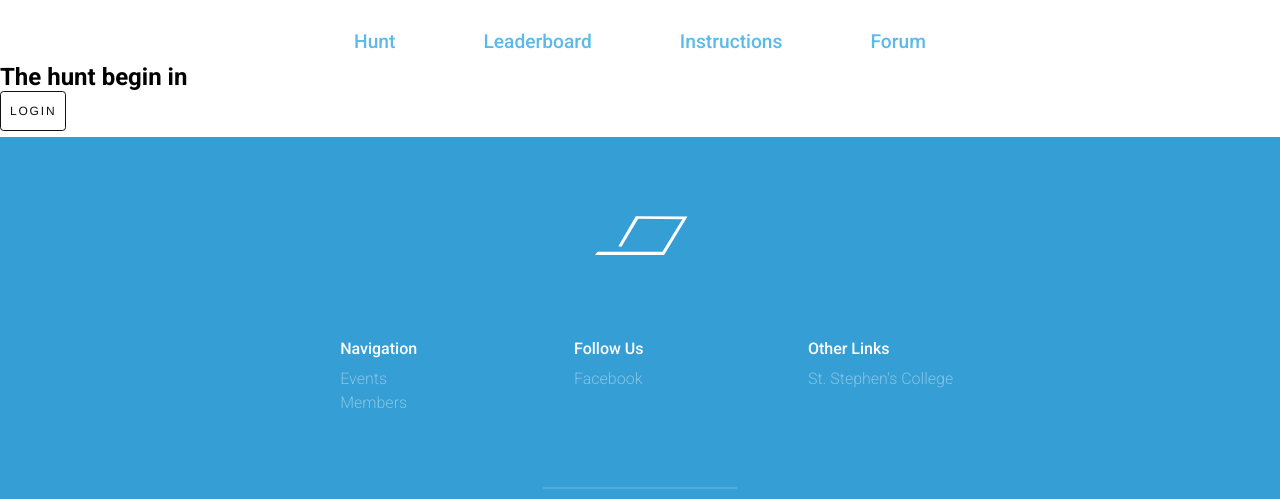
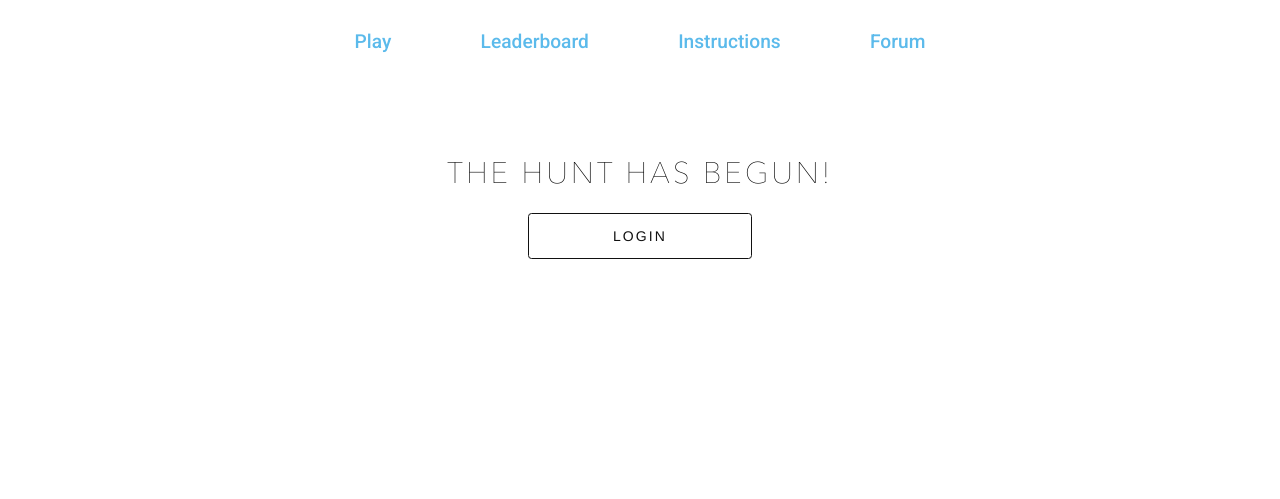
Before and after one commit to compsoc-ssc/compsocssc, a Django app: template events/orfik/templates/orfik/home.html in a window 1280 px wide. Shown: the part 132-631 px from the top of the page. Run offline with Django 3.2, Linux system fonts and the light colour scheme; the template is opened without the code that fills it, so the values that code supplies are empty.

Commit message:
Update orfik styles + restructure some things

```diff
--- a/events/orfik/admin.py
+++ b/events/orfik/admin.py
@@ -12,12 +12,8 @@
             '' + str(percentage_passed) + 'px; height: 10px; '
             'background: green"></div></div>')
 
-class AidAdmin(admin.TabularInline):
-    model = models.Aid
-
 
 class QuestionAdmin(admin.ModelAdmin):
-    inlines = [AidAdmin]
     list_display = ['number', '__str__']
 
 
--- a/events/orfik/templates/orfik/home.html
+++ b/events/orfik/templates/orfik/home.html
@@ -2,35 +2,39 @@
 
 {% block event_nav %}
   <ul class="event-nav">
-    <li><a href="{% url 'events:orfik:home' %}">Hunt</a></li>
+    <li><a href="{% url 'events:orfik:home' %}">Play</a></li>
+    {% if not starttime %}
     <li><a href="{% url 'events:orfik:leader' %}">Leaderboard</a></li>
+    {% endif %}
     <li><a href="{% url 'events:orfik:instructions' %}">Instructions</a></li>
     <li><a target='_blank' href="#">Forum</a></li>
   </ul>
 {% endblock %}
 
 {% block body %}
-  {% if not user.is_authenticated %}
-    <div class='lead text-center'>
-      <h2>The hunt begin in</h2>
-      <h1>{{ starttime.time | timeuntil }}</h1>
-      <a href="{% url 'login' %}" class="btn btn--s">Login</a>
-    </div>
-    <script>
-      setTimeout('window.location.reload();', 30000);
-    </script>
-  {% else %}
-    <div class='lead text-left'>
+  <section id="orf-container">
+    {% if not user.is_authenticated and not starttime %}
+      <h2 class="light-space">The hunt has begun!</h2>
+      <br />
+      <a href="{% url 'login' %}" class="btn btn--m btn--full">Login</a>
+      <script>
+        setTimeout('window.location.reload();', 30000);
+      </script>
+    {% elif not user.is_authenticated and starttime %}
+      <h2 class="light-space">The hunt has begun!</h2>
+      <br />
+      <a href="{% url 'signup' %}" class="btn btn--m btn--full">Signup</a>
+    {% else %}
       {% if starttime %}
-          <h2>The hunt begins in</h2>
-          <h1>{{ starttime.time | timeuntil }}</h1>
-          <a class='btn btn-info' href="{% url 'events:orfik:instructions' %}">Instructions</a>
+        <h2 class="light-space">The hunt begins in</h2>
+        <h1 style="text-align: center;">{{ starttime.time | timeuntil }}</h1>
+        <br />
+        <a class='btn btn--full' href="{% url 'events:orfik:instructions' %}">Instructions</a>
       {% endif %}
       {% if winner %}
-          {% load staticfiles %}
-          <h1>You won!!!!!!! k bye.</h1>
+          <h1>You won!!!!! k bye.</h1>
           <h2>On a serious note get in touch with us on the facebook page. Send in your username and password so we can verify it's you!</h2>
       {% endif %}
-    </div>
-  {% endif %}
+    {% endif %}
+  </section>
 {% endblock %}
--- a/events/orfik/templates/orfik/question.html
+++ b/events/orfik/templates/orfik/question.html
@@ -1,18 +1,18 @@
 {% extends 'orfik/home.html' %}
 
 {% block body %}
-  <section id="orf-container">
+  <section id="orf-container" style="margin: 60px auto 300px;">
     <h2 class="light-space">Question {{ question.number }}</h2>
     {% if question.text %}
       <p class="lead">{{ question.text }}</p>
     {% endif %}
     {% if question.image %}
-      <img class='img-responsive' alt='hint image' src='{{ question.image.url }}' style="margin: 0 auto;"/>
+      <img class='img-responsive img-hint' src='{{ question.image.url }}' style="margin: 0 auto;"/>
     {% endif %}
     <!-- Form for the answer -->
     <form role='form' class="answer-form" action="{% url 'events:orfik:question' question.number %}" method='POST' style="margi-bottom: 100px;">
       {% csrf_token %}
-      <input type="text" placeholder="Answer">
+      {{ form }}
       <button type='submit' class='btn-contact'>Submit</button>
     </form>
   </section>
--- a/events/orfik/views.py
+++ b/events/orfik/views.py
@@ -4,6 +4,7 @@
 from django.contrib.auth.decorators import login_required
 from django.contrib.auth import get_user_model
 from general import models as generalmodels
+from django.contrib import messages
 
 
 def make_player(request):
@@ -81,7 +82,7 @@
         data['form'] = models.AnswerForm()
     if request.method == 'POST':
         form = models.AnswerForm(request.POST)
-        if question.number == player.max_level:  #This is his first potential
+        if question.number == player.max_level:  # This is his first potential
             # Correct answer
             if form.is_valid():
                 attempt = form.save(commit=False)
@@ -94,6 +95,7 @@
                     player.save()
                     return redirect('events:orfik:question', q_no=question.number+1)
                 else:
+                    messages.info(request, 'Wrong answer. Try again!')
                     return redirect('events:orfik:question', q_no=question.number)
             else:
                 data['form'] = form
--- a/sass/pages/events/orfik/_question.scss
+++ b/sass/pages/events/orfik/_question.scss
@@ -9,3 +9,7 @@
 .btn-contact {
   margin: 10px 0;
 }
+
+.img-hint {
+  margin: 10px auto 20px !important;
+}
--- a/website/urls.py
+++ b/website/urls.py
@@ -15,7 +15,6 @@
     # Auth
     url(r'^login/$', views.login, name='login'),
     url(r'^signup/$', views.signup, name='signup'),
-    url(r'^password_reset/$', views.password_reset, name='password_reset'),
     url(r'^logout/$', views.logout, name='logout'),
 
 )
```
Also changed, not shown: events/orfik/models.py (+4 -7 lines), website/views.py (+8 -13 lines), static/stylesheets/main.min.css.
